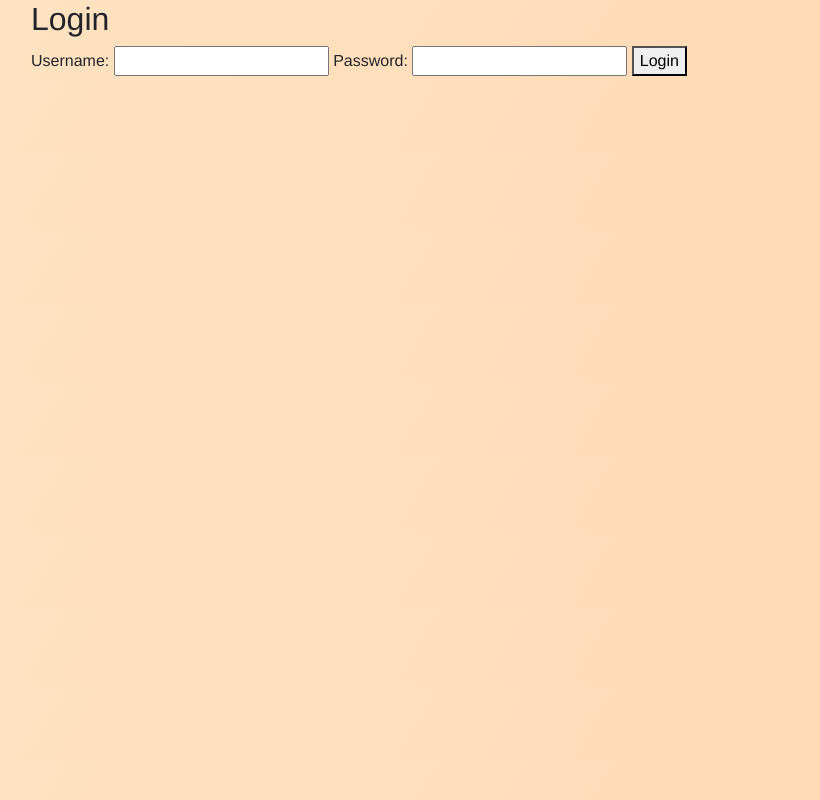
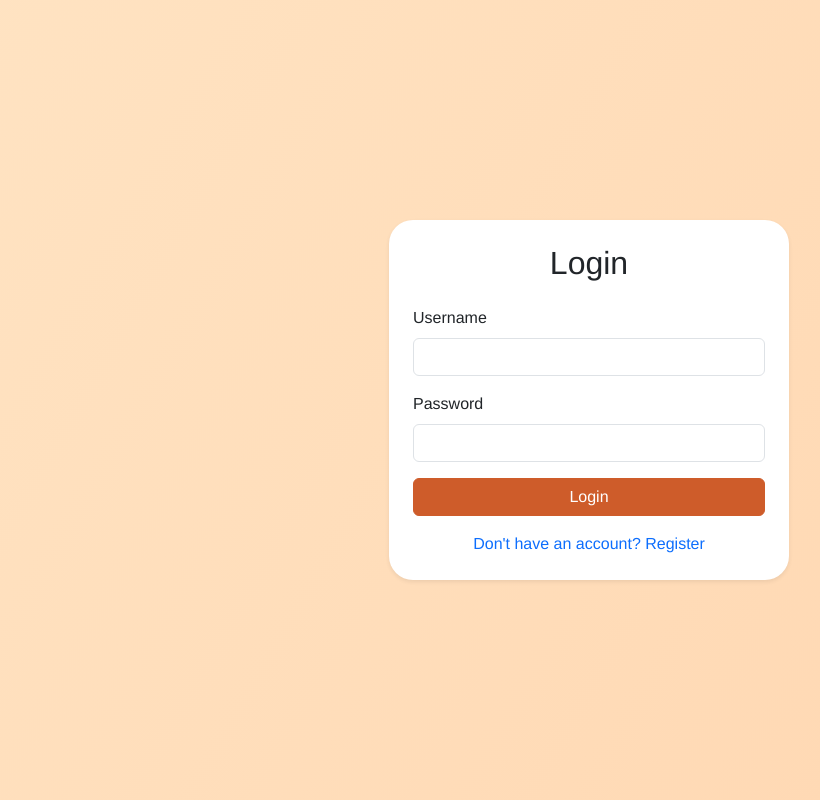
Before and after one commit to joshuanoeldeke/RespectCircle, a Flask app: page /login in a window 1280 px wide. Shown: the whole page, without its empty margins (51-871 px from the left). Run offline with Flask 3, Linux system fonts and the light colour scheme.

Commit message:
Enhance session management and user authentication; update database schema for user and metrics, and improve login page design

```diff
--- a/app.py
+++ b/app.py
@@ -4,9 +4,9 @@ RespectCircle Flask App (Single User, Single Page)
 A web application to visualize and edit activity goals and progress using animated rings.
 """
 
-from flask import Flask, render_template, request, jsonify, redirect, url_for, flash
+from flask import Flask, render_template, request, jsonify, redirect, url_for, flash, session
 from flask_sqlalchemy import SQLAlchemy
-from datetime import datetime
+from datetime import datetime, timedelta
 import logging
 import os, subprocess
 from flask_login import LoginManager, UserMixin, login_user, logout_user, login_required, current_user
@@ -17,6 +17,7 @@ app = Flask(__name__)
 app.config['SECRET_KEY'] = 'supersecretkey'
 app.config['SQLALCHEMY_DATABASE_URI'] = 'sqlite:///respectcircle.db'
 app.config['SQLALCHEMY_TRACK_MODIFICATIONS'] = False
+app.config['PERMANENT_SESSION_LIFETIME'] = timedelta(minutes=30)  # Set session timeout
 
 db = SQLAlchemy(app)
 
@@ -63,12 +64,13 @@ class Metric(db.Model):
 # --- DB Initialization ---
 init_done = False
 
+# Ensure `init_db` creates all tables and adds a default user
 @app.before_request
 def init_db():
     global init_done
     if not init_done:
         with app.app_context():
-            db.create_all()
+            db.create_all()  # Create all tables
             if not User.query.first():
                 user = User(username='default_user')
                 user.set_password('password')
@@ -77,6 +79,17 @@ def init_db():
                 db.session.add(Metric(user_id=user.id))
                 db.session.commit()
         init_done = True
+
+# Replace @app.before_first_request with @app.before_request for session clearing
+session_cleared = False
+
+@app.before_request
+def clear_session_on_startup():
+    global session_cleared
+    if not session_cleared:
+        session.clear()
+        logger.info("Session cache cleared on app startup.")
+        session_cleared = True
 
 # --- User Registration ---
 @app.route('/register', methods=['GET', 'POST'])
@@ -204,6 +217,10 @@ def reset_demo():
         # Dispose SQLAlchemy session and engine to avoid stale connections
         db.session.remove()
         db.engine.dispose()
+        # Clear session and reinitialize database schema
+        session.clear()
+        with app.app_context():
+            db.create_all()
     except Exception as e:
         return jsonify({'success': False, 'error': str(e)}), 500
     return jsonify({'success': True})
--- a/templates/login.html
+++ b/templates/login.html
@@ -1,14 +1,23 @@
 {% extends 'base.html' %}
 
 {% block content %}
-<h2>Login</h2>
-<form method="POST" action="/login">
-    <label for="username">Username:</label>
-    <input type="text" id="username" name="username" required>
-
-    <label for="password">Password:</label>
-    <input type="password" id="password" name="password" required>
-
-    <button type="submit">Login</button>
-</form>
+<div class="container py-5 d-flex justify-content-center align-items-center" style="min-height: 100vh;">
+    <div class="card p-4 shadow-sm" style="max-width: 400px; width: 100%;">
+        <h2 class="text-center mb-4">Login</h2>
+        <form method="POST" action="/login">
+            <div class="mb-3">
+                <label for="username" class="form-label">Username</label>
+                <input type="text" id="username" name="username" class="form-control" required>
+            </div>
+            <div class="mb-3">
+                <label for="password" class="form-label">Password</label>
+                <input type="password" id="password" name="password" class="form-control" required>
+            </div>
+            <button type="submit" class="btn btn-primary w-100">Login</button>
+        </form>
+        <div class="text-center mt-3">
+            <a href="/register" class="text-decoration-none">Don't have an account? Register</a>
+        </div>
+    </div>
+</div>
 {% endblock %}
```
Also changed, not shown: init_demo.sql (+21 -7 lines).
